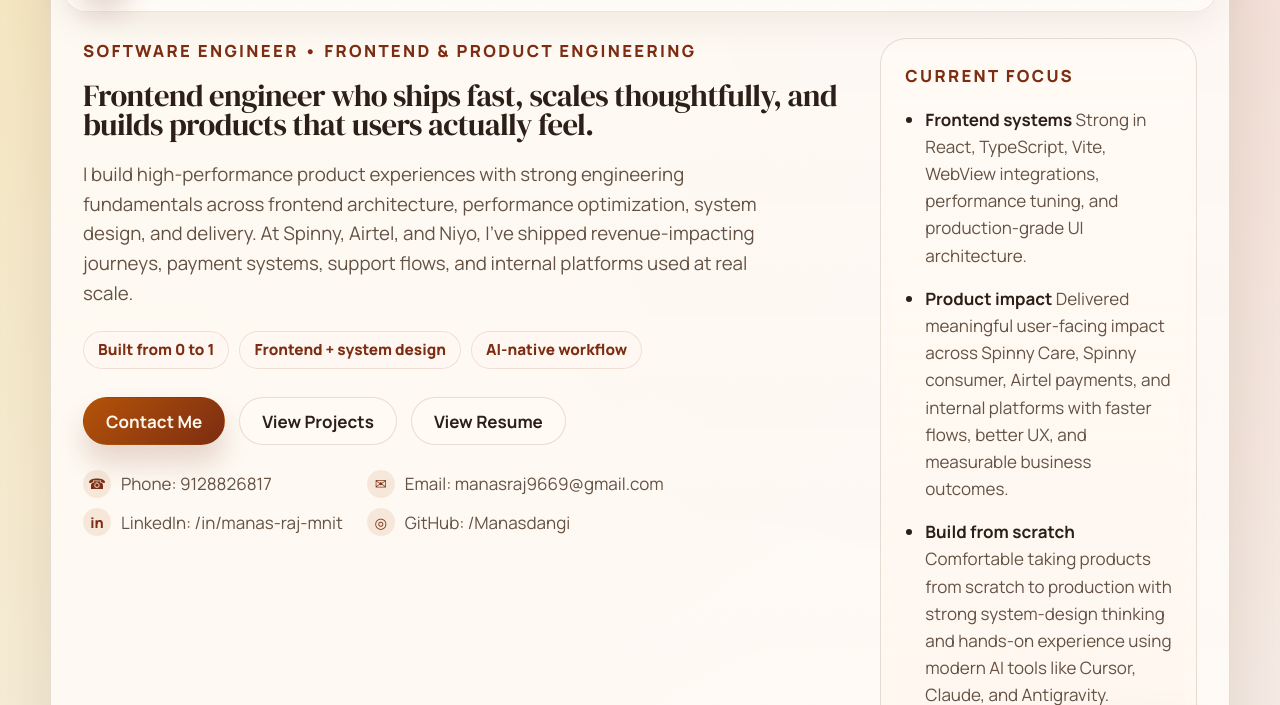
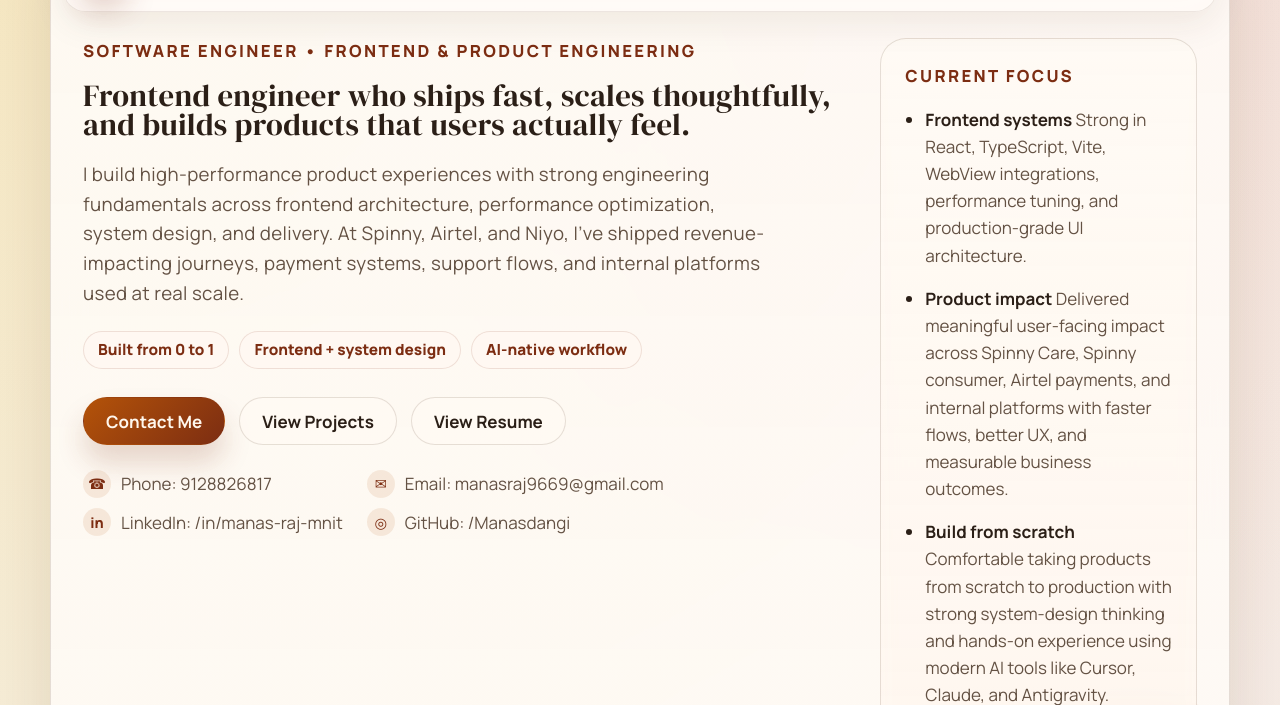
Before and after one commit to Manasdangi/manas-raj-portfolio, a website built with Vite: page index.html in a window 1280 px wide. Shown: the part 95-800 px from the top of the page. Built offline with nearby package versions, Linux system fonts and the light colour scheme.

Commit message:
Adjust letter-spacing in h3 styles for improved readability in style.css.

```diff
--- a/src/style.css
+++ b/src/style.css
@@ -230,7 +230,7 @@ h3 {
   font-family: var(--display);
   font-size: clamp(1.3rem, 2.4vw, 2.2rem);
   line-height: 0.96;
-  letter-spacing: -0.02em;
+  letter-spacing: 0.01em;
   color: var(--text);
 }
 
@@ -239,6 +239,7 @@ h3 {
   max-width: 60ch;
   color: var(--muted);
   font-size: 1.1rem;
+  letter-spacing: 0.02em;
 }
 
 .hero-proof {
```
